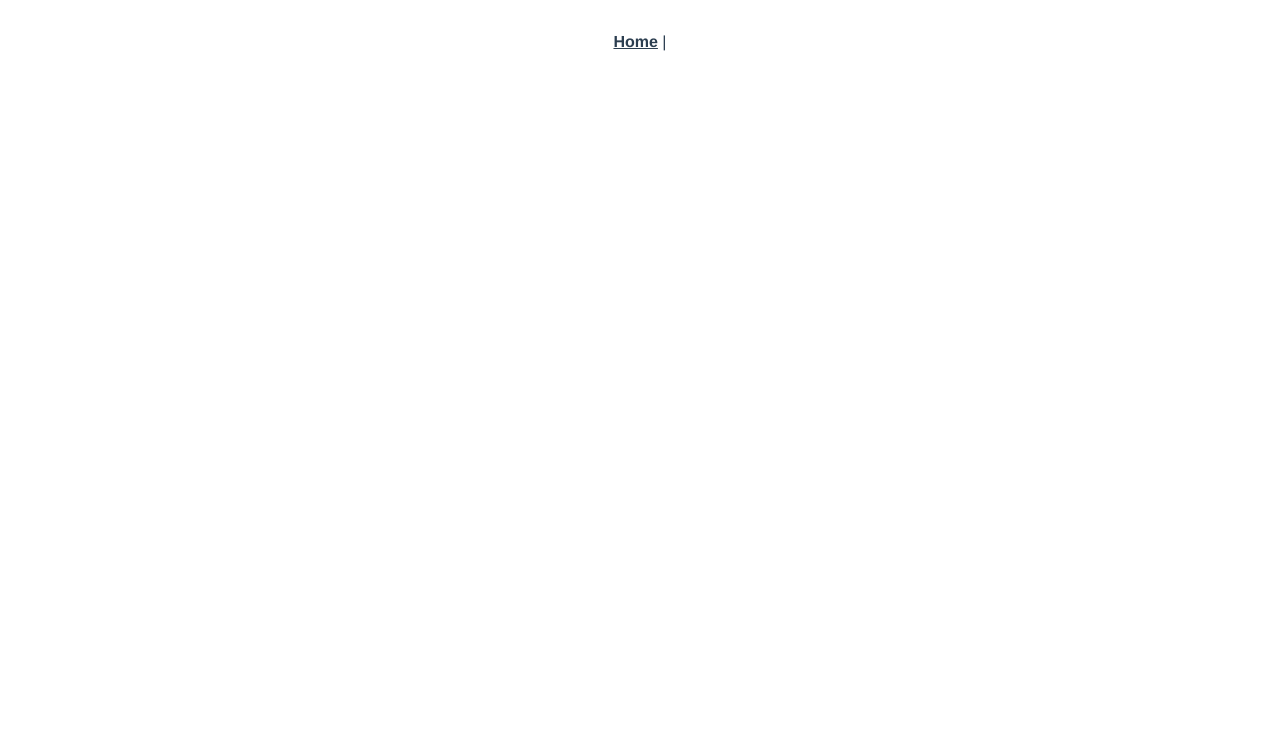
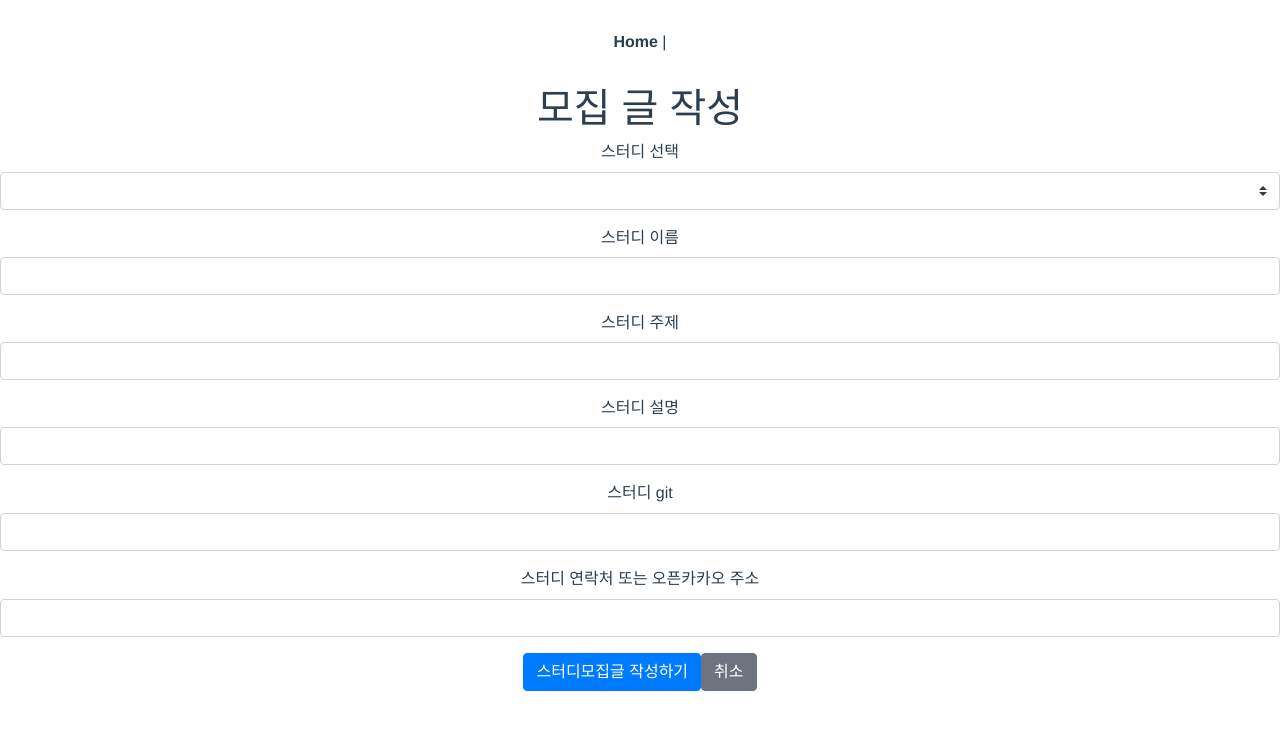
Before and after one commit to roycmlhj/ASAP, a Vue app in the folder frontend/: page /board/create in a window 1280 px wide. Shown: the top 730 px of the page. Built offline with nearby package versions, Linux system fonts and the light colour scheme.

Commit message:
Make Study Board

```diff
--- a/frontend/package.json
+++ b/frontend/package.json
@@ -8,6 +8,8 @@
     "lint": "vue-cli-service lint"
   },
   "dependencies": {
+    "bootstrap": "^4.5.3",
+    "bootstrap-vue": "^2.21.2",
     "core-js": "^3.6.5",
     "vue": "^2.6.11",
     "vue-router": "^3.2.0"
--- a/frontend/src/router/index.js
+++ b/frontend/src/router/index.js
@@ -16,6 +16,16 @@ const routes = [
     name: 'Main',
     component: () => import('../views/Main.vue')
   },
+  {
+    path:'/board/create/',
+    name: 'CreateStudyBoard',
+    component: () => import('../views/CreateStudyBoard.vue')
+  },
+  {
+    path:'/board/',
+    name: 'StudyBoard',
+    component: () => import('../views/StudyBoard.vue')
+  }
 ]
 
 const router = new VueRouter({
--- /dev/null
+++ b/frontend/src/views/CreateStudyBoard.vue
@@ -0,0 +1,134 @@
+<template>
+  <div>
+    <h1>모집 글 작성</h1>
+    <b-form >
+
+      <b-form-group
+        id="input-study-group"
+        label="스터디 선택"
+        label-for="input-study"
+      >
+        <study-dropdown
+        v-on:studyEvent="updateStudy"
+        >
+
+        </study-dropdown>
+      </b-form-group>
+      <b-form-group
+        id="input-title-group"
+        label="스터디 이름"
+        lebel-for="input-title"
+      >
+        <b-form-input
+          id="input-title"
+          v-model="title"
+          type = "text"
+          placeholder=""
+          required
+        >{{title}}</b-form-input>
+      </b-form-group>
+
+      <b-form-group
+        id="input-topic-group"
+        label="스터디 주제"
+        lebel-for="input-topic"
+      >
+        <b-form-input
+          id="input-topic"
+          v-model="topic"
+          type = "text"
+          placeholder=""
+          required
+        >{{topic}}</b-form-input>
+      </b-form-group>
+
+
+      <b-form-group
+        id="input-description-group"
+        label="스터디 설명"
+        lebel-for="input-description"
+      >
+        <b-form-input
+          id="input-description"
+          v-model="description"
+          type = "text"
+          placeholder=""
+          required
+        >{{description}}</b-form-input>
+      </b-form-group>
+      <b-form-group
+        id="input-git-group"
+        label = "스터디 git"
+        label-for="input-git"
+      >
+        <b-form-input
+          id="input-git"
+          v-model="git"
+          type="text"
+          placeholder=""
+        >
+
+        </b-form-input>
+      </b-form-group>
+      <b-form-group
+        id="input-call-group"
+        label="스터디 연락처 또는 오픈카카오 주소"
+        label-for="input-call"
+      >
+        <b-form-input
+          id="input-call"
+          v-model="call"
+          type="text"
+          placeholder=""
+        >
+
+        </b-form-input>
+      </b-form-group>
+
+      <div class="mt-3">
+        <b-button type = "submit" variant="btn btn-primary">스터디모집글 작성하기</b-button>
+        <b-button variant="btn btn-secondary" class="ms-1"
+        href='http://localhost:8080/board/create/'>취소</b-button>
+      </div>
+    </b-form>
+  </div>
+</template>
+
+<script>
+import StudyDropdown from '@/views/StudyDropdown.vue'
+// @ is an alias to /src
+  export default {
+    components:{StudyDropdown},
+    data() {
+
+      return {
+        title:null,
+        description:null,
+        topic:null,
+        git:null,
+        call:null,
+      }
+    },
+    methods: {
+      updateStudy(Study) {
+        this.title = Study.title
+        this.description = Study.description
+        this.topic = Study.topic
+        //console.log(this.title)
+        //console.log(this.description)
+        //console.log(this.topic)
+      },
+      createStudyRoom: function() {
+        const StudyRoomItem = {
+          title:this.title,
+          description:this.description,
+          topic:this.topic,
+          git:this.git,
+          call: this.call,
+        }
+        //console.log(StudyRoomItem.member)
+        console.log(StudyRoomItem)
+      }
+    }
+  }
+</script>
--- a/frontend/src/views/Main.vue
+++ b/frontend/src/views/Main.vue
@@ -4,7 +4,6 @@
     <b-modal v-model="modalShow">
       <h3>스터디방 생성</h3>
       <b-form @submit="createStudyRoom">
-        <p>스터디 이름</p>
         <b-form-group
           id="input-title-group"
           label="스터디 이름"
@@ -18,7 +17,7 @@
             required
           ></b-form-input>
         </b-form-group>
-        <p>스터디 주제</p>
+
         <b-form-group
           id="input-topic-group"
           label="스터디 주제"
@@ -33,7 +32,7 @@
           ></b-form-input>
         </b-form-group>
 
-        <p>스터디 설명</p>
+
         <b-form-group
           id="input-description-group"
           label="스터디 설명"
@@ -64,7 +63,16 @@
           @click="hideModal">닫기</b-button>
         </div>
       </b-form>
-      </b-modal>
+    </b-modal>
+    <br>
+    <br>
+    <router-link to ='/board/create/' >
+    <b-button>
+
+        스터디 모집하러가기
+
+    </b-button>
+    </router-link>
   </div>
 </template>
 
--- /dev/null
+++ b/frontend/src/views/StudyBoard.vue
@@ -0,0 +1,94 @@
+<template>
+  <div class="container">
+    <b-input-group>
+      <b-form-input v-model="searchWord"></b-form-input>
+      <b-input-group-append>
+        <b-button @click="search">search</b-button>
+      </b-input-group-append>
+    </b-input-group>
+    <b-card-group deck>
+      <span class = "d-flex flex-wrap">
+        <b-card  v-for="study in studies" v-bind:key="study" :title="study.title" style="max-width: 16rem; height: 22rem;">
+          <b-card-text>
+            {{"모집중"}}             {{study.currentMember}}/{{study.member}}
+          </b-card-text>
+          <b-card-text>
+            <span v-for="topic in study.topic" v-bind:key="topic">{{topic}}    </span>
+          </b-card-text>
+          <b-card-text>
+            <b-avatar :src="study.studyLeaderIconTag"></b-avatar>
+            {{study.studyLeader}}
+          </b-card-text>
+        </b-card>
+      </span>
+    </b-card-group>
+    <div class="overflow-auto">
+      <b-pagination-nav :link-gen="linkGen" :number-of-pages="studies.length/2"></b-pagination-nav>
+    </div>
+  </div>
+</template>
+
+<script>
+//import axios from 'axios'
+
+  export default {
+    components: {},
+    data() {
+      return {
+        searchWord : null,
+        studies : [],
+
+      }
+    },
+    methods: {
+      search(){
+        //검색합니다.
+        var searchword = this.searchWord
+        console.log(searchword)
+      },
+      linkGen(pageNum) {
+        console.log("페이지 이동")
+
+        var studies = [
+          {title:'i',topic:['a','b','c','d'],currentMember:2,member:6,studyLeader:'무직타이거',studyLeaderIconTag:''},
+          {title:'j',topic:['a','b','c','d'],currentMember:2,member:6,studyLeader:'무직타이거',studyLeaderIconTag:''},
+          {title:'k',topic:['a','b','c','d'],currentMember:2,member:6,studyLeader:'무직타이거',studyLeaderIconTag:''},
+          {title:'l',topic:['a','b','c','d'],currentMember:2,member:6,studyLeader:'무직타이거',studyLeaderIconTag:''},
+          {title:'m',topic:['a','b','c','d'],currentMember:2,member:6,studyLeader:'무직타이거',studyLeaderIconTag:''},
+          {title:'n',topic:['a','b','c','d'],currentMember:2,member:6,studyLeader:'무직타이거',studyLeaderIconTag:''},
+          {title:'o',topic:['a','b','c','d'],currentMember:2,member:6,studyLeader:'무직타이거',studyLeaderIconTag:''},
+          {title:'p',topic:['a','b','c','d'],currentMember:2,member:6,studyLeader:'무직타이거',studyLeaderIconTag:''},
+        ]
+        if (pageNum===1){
+          studies = [
+            {title:'a',topic:['a','b','c','d'],currentMember:2,member:6,studyLeader:'무직타이거',studyLeaderIconTag:''},
+            {title:'b',topic:['a','b','c','d'],currentMember:2,member:6,studyLeader:'무직타이거',studyLeaderIconTag:''},
+            {title:'c',topic:['a','b','c','d'],currentMember:2,member:6,studyLeader:'무직타이거',studyLeaderIconTag:''},
+            {title:'d',topic:['a','b','c','d'],currentMember:2,member:6,studyLeader:'무직타이거',studyLeaderIconTag:''},
+            {title:'e',topic:['a','b','c','d'],currentMember:2,member:6,studyLeader:'무직타이거',studyLeaderIconTag:''},
+            {title:'f',topic:['a','b','c','d'],currentMember:2,member:6,studyLeader:'무직타이거',studyLeaderIconTag:''},
+            {title:'g',topic:['a','b','c','d'],currentMember:2,member:6,studyLeader:'무직타이거',studyLeaderIconTag:''},
+            {title:'h',topic:['a','b','c','d'],currentMember:2,member:6,studyLeader:'무직타이거',studyLeaderIconTag:''},
+          ]
+        }
+        this.studies = studies
+        return pageNum === 1 ? '?' : `?page=${pageNum}`
+      }
+    },
+    mounted(){
+      //axios통신으로 게시글 목록 받아오기
+      const studies = [
+        {title:'a',topic:['a','b','c','d'],currentMember:2,member:6,studyLeader:'무직타이거',studyLeaderIconTag:''},
+        {title:'b',topic:['a','b','c','d'],currentMember:2,member:6,studyLeader:'무직타이거',studyLeaderIconTag:''},
+        {title:'c',topic:['a','b','c','d'],currentMember:2,member:6,studyLeader:'무직타이거',studyLeaderIconTag:''},
+        {title:'d',topic:['a','b','c','d'],currentMember:2,member:6,studyLeader:'무직타이거',studyLeaderIconTag:''},
+        {title:'e',topic:['a','b','c','d'],currentMember:2,member:6,studyLeader:'무직타이거',studyLeaderIconTag:''},
+        {title:'f',topic:['a','b','c','d'],currentMember:2,member:6,studyLeader:'무직타이거',studyLeaderIconTag:''},
+        {title:'g',topic:['a','b','c','d'],currentMember:2,member:6,studyLeader:'무직타이거',studyLeaderIconTag:''},
+        {title:'h',topic:['a','b','c','d'],currentMember:2,member:6,studyLeader:'무직타이거',studyLeaderIconTag:''},
+      ]
+      this.studies = studies
+      console.log(studies)
+    }
+  }
+</script>
--- /dev/null
+++ b/frontend/src/views/StudyDropdown.vue
@@ -0,0 +1,38 @@
+<template>
+  <div>
+    <b-form-select @change="studyUpdate" v-model="selected" :options="options"></b-form-select>
+  </div>
+</template>
+
+<script>
+
+
+  export default {
+
+    data() {
+      return {
+        dropdownContent: [],
+        selected: null,
+        options: this.studies,
+
+      }
+    },
+    mounted() {
+      //여기서 axios통신 일단 임시로 대충 넣자
+      var a = [{title:"a",topic:"atopic",description:"adescription",},{title:"b",topic:"btopic",description:"bdescription",},{title:"c",topic:"ctopic",description:"cdescription",}]
+      var res = []
+      console.log(a)
+      for (var i = 0; i<a.length;i++) {
+        res.push({value:a[i],text:a[i].title})
+      }
+      console.log(res)
+      this.options = res
+    },
+    methods: {
+      studyUpdate(){
+        console.log("updating")
+        this.$emit("studyEvent",this.selected);
+      }
+    }
+  }
+</script>
```
Also changed, not shown: 1 other file (tests, documents, lock files or other folders).
